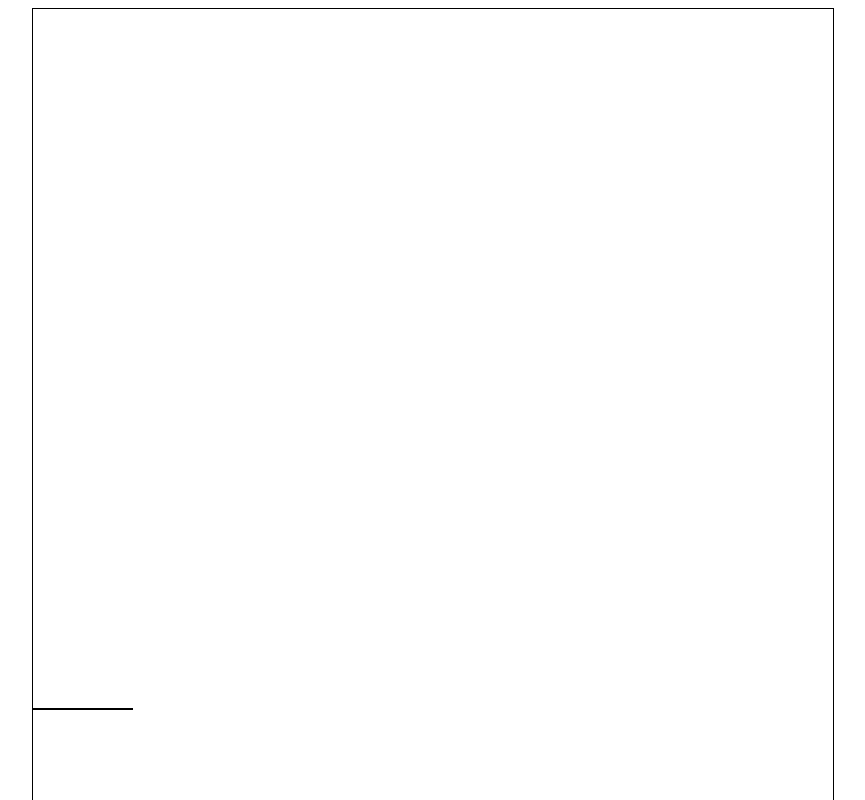
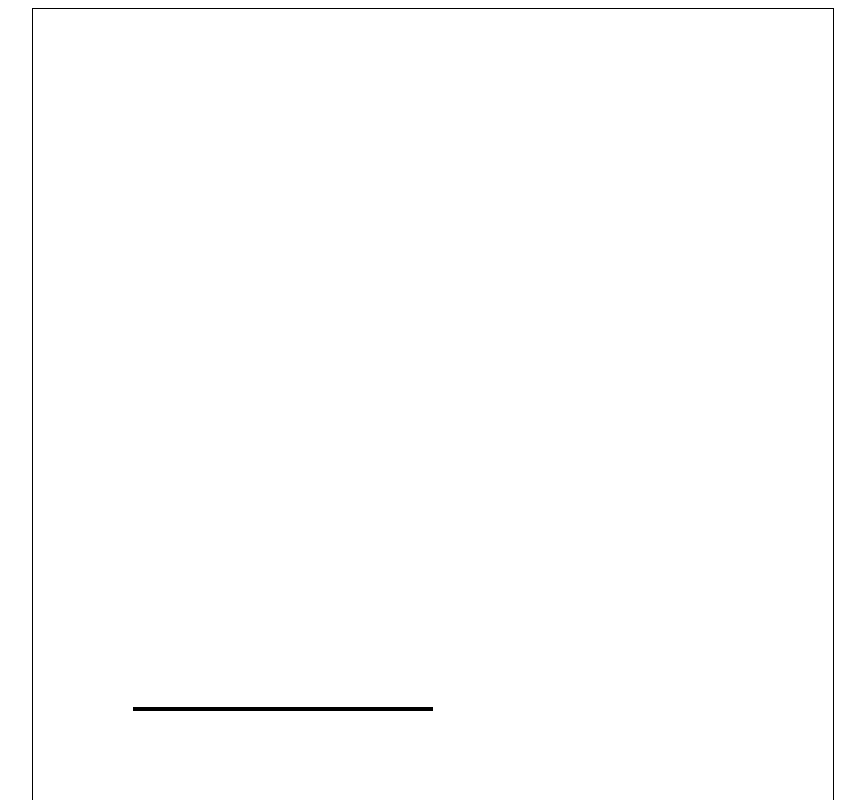
Before and after one commit to marian8090/attitude_indicator, a plain HTML site: page index.html in a window 1280 px wide. Shown: the top 800 px of the page, without its empty margins (35-900 px from the left). Drawn offline with Linux system fonts and the light colour scheme.

Commit message:
anpassung alpha

```diff
--- a/index.html
+++ b/index.html
@@ -22,8 +22,7 @@
   <script>
     var canvas = document.getElementById('accelerometerCanvas');
     var context = canvas.getContext('2d');
-
-    var accelerationX = 1;
+    var alpha = 1;
 
     function requestOrientationPermission() {
       DeviceOrientationEvent.requestPermission()
@@ -31,7 +30,7 @@
           alert(response);
           if (response == 'granted') {
             window.addEventListener('deviceorientation', (event) => {
-              accelerationX = event.alpha/360 * 6;
+              alpha = event.alpha/360 * 6;
             })
           }
         })
@@ -48,10 +47,10 @@
 
       // Draw the line
       context.beginPath();
-      context.moveTo(0, lineY);
-      context.lineTo(lineLength * accelerationX, lineY);
+      context.moveTo(400, lineY);
+      context.lineTo(lineLength * alpha, lineY);
       context.strokeStyle = '#000'; // Line color
-      context.lineWidth = 2; // Line width
+      context.lineWidth = 4; // Line width
       context.stroke();
       context.closePath();
 
```
